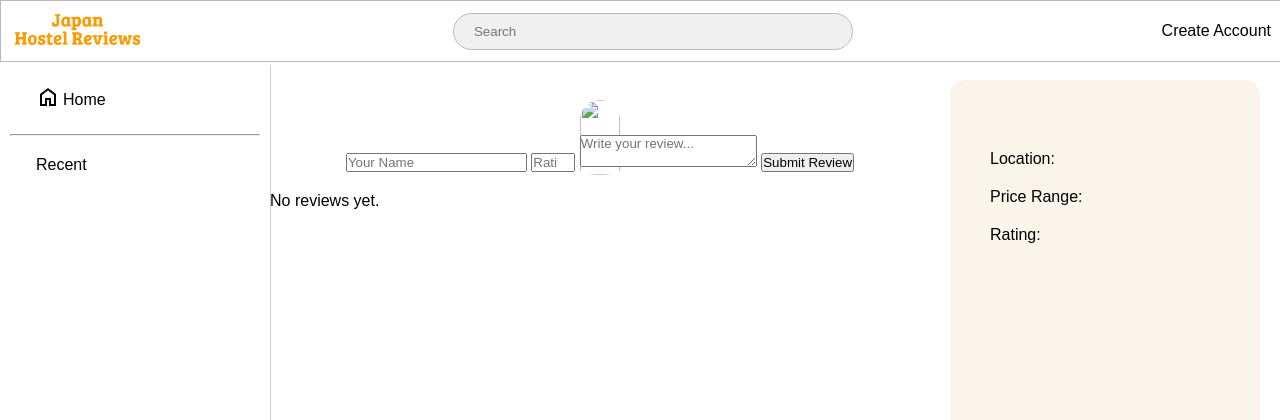
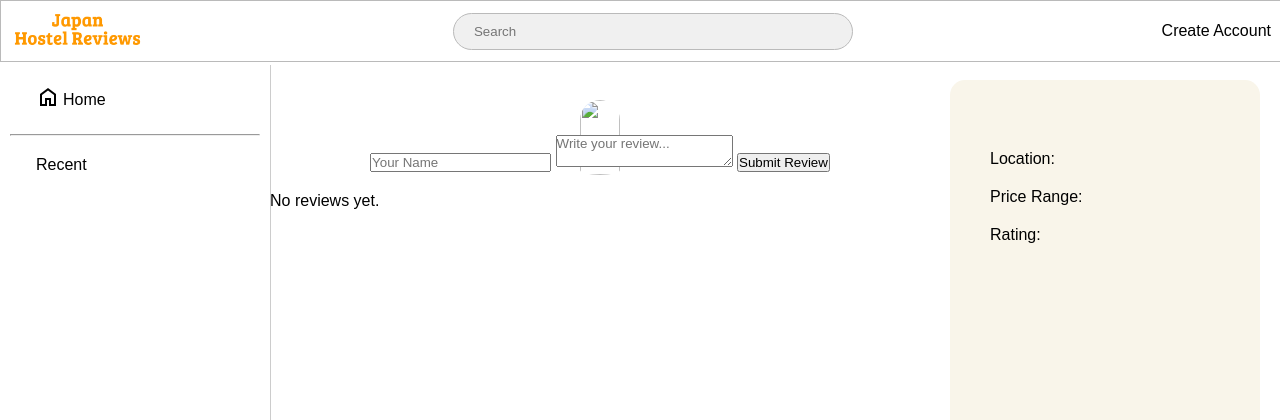
Before and after one commit to lyuhiroyama/japanhostelreviews.com, a PHP site: page /hostel_details.php in a window 1280 px wide. Shown: the top 420 px of the page. Run offline with PHP 8.4, Linux system fonts and the light colour scheme; data comes from the database, SQL or seed files in the repository.

Commit message:
Modify reviews table (rid ratings, add up/downvote cols)

```diff
--- a/db_connect.php
+++ b/db_connect.php
@@ -20,8 +20,9 @@ try {
         id INTEGER PRIMARY KEY AUTOINCREMENT,
         hostel_id INTEGER,
         user_name TEXT NOT NULL,
-        rating INTEGER,
         review_text TEXT,
+        upvote INTEGER DEFAULT 0,
+        downvote INTEGER DEFAULT 0,
         date_posted DATETIME DEFAULT CURRENT_TIMESTAMP,
         FOREIGN KEY (hostel_id) REFERENCES hostels(id) ON DELETE CASCADE
     )");
--- a/hostel_details.php
+++ b/hostel_details.php
@@ -16,15 +16,13 @@ if ($_SERVER['REQUEST_METHOD'] === 'POST') {
 
     // Get the data from the form
     $user_name = htmlspecialchars($_POST['user_name']);
-    $rating = intval($_POST['rating']);
     $review_text = htmlspecialchars($_POST['review_text']);
 
 
     // Insert the review into the database
-    $insert_stmt = $conn->prepare("INSERT INTO reviews (hostel_id, user_name, rating, review_text) VALUES (:hostel_id, :user_name, :rating, :review_text)");
+    $insert_stmt = $conn->prepare("INSERT INTO reviews (hostel_id, user_name, review_text) VALUES (:hostel_id, :user_name, :review_text)");
     $insert_stmt->bindParam(':hostel_id', $hostel_id, PDO::PARAM_INT);
     $insert_stmt->bindParam(':user_name', $user_name, PDO::PARAM_STR);
-    $insert_stmt->bindParam(':rating', $rating, PDO::PARAM_INT);
     $insert_stmt->bindParam(':review_text', $review_text, PDO::PARAM_STR);
     $insert_stmt->execute(); // Remember to set parent dir permission mode -> 777, and db files to -> 775.
 
@@ -147,7 +145,6 @@ $reviews = $review_stmt->fetchAll(PDO::FETCH_ASSOC);
             <!-- Review submission form -->
             <form id="review-form" method="POST" action="hostel_details.php?id=<?php echo $hostel_id; ?>">
                 <input type="text" name="user_name" placeholder="Your Name" required>
-                <input type="number" name="rating" placeholder="Rating (1-5)" min="1" max="5" required>
                 <textarea name="review_text" placeholder="Write your review..." required></textarea>
                 <button type="submit">Submit Review</button>
             </form>
```
Also changed, not shown: hostel_site.sqlite.
